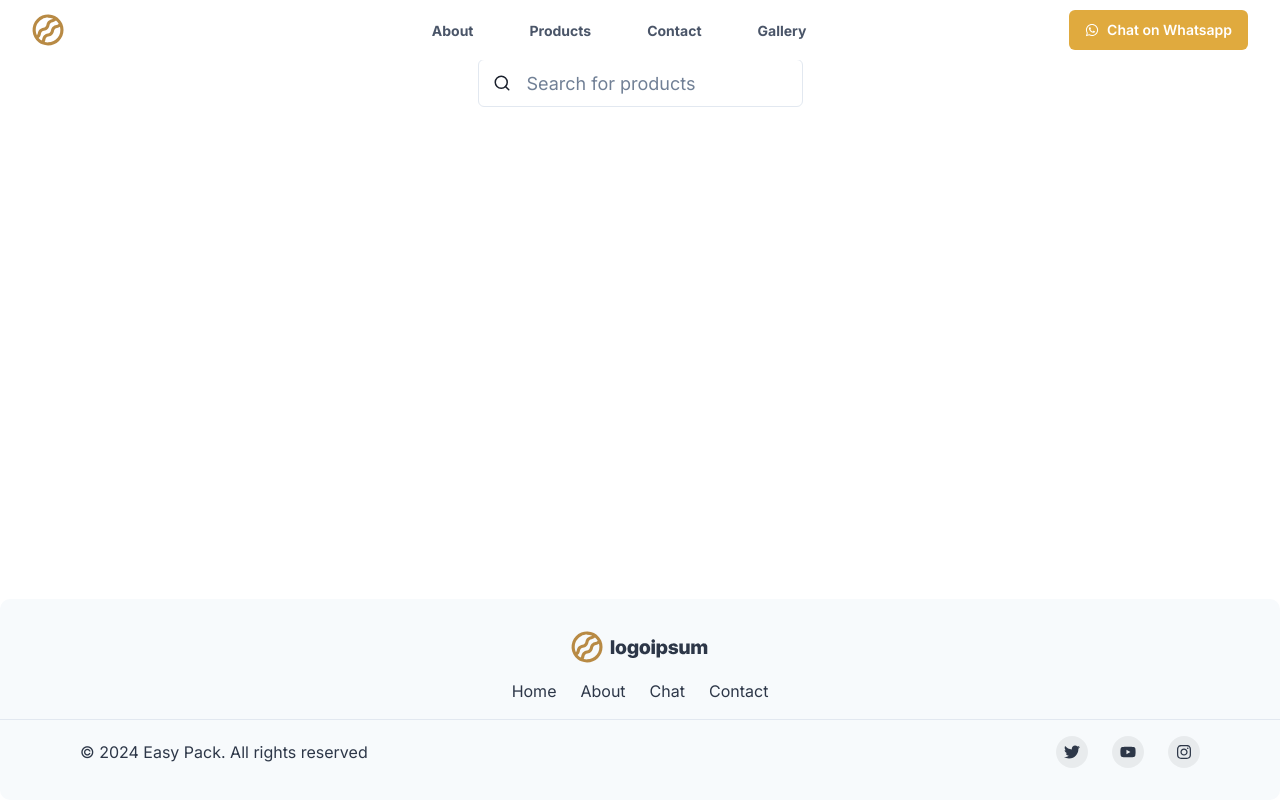
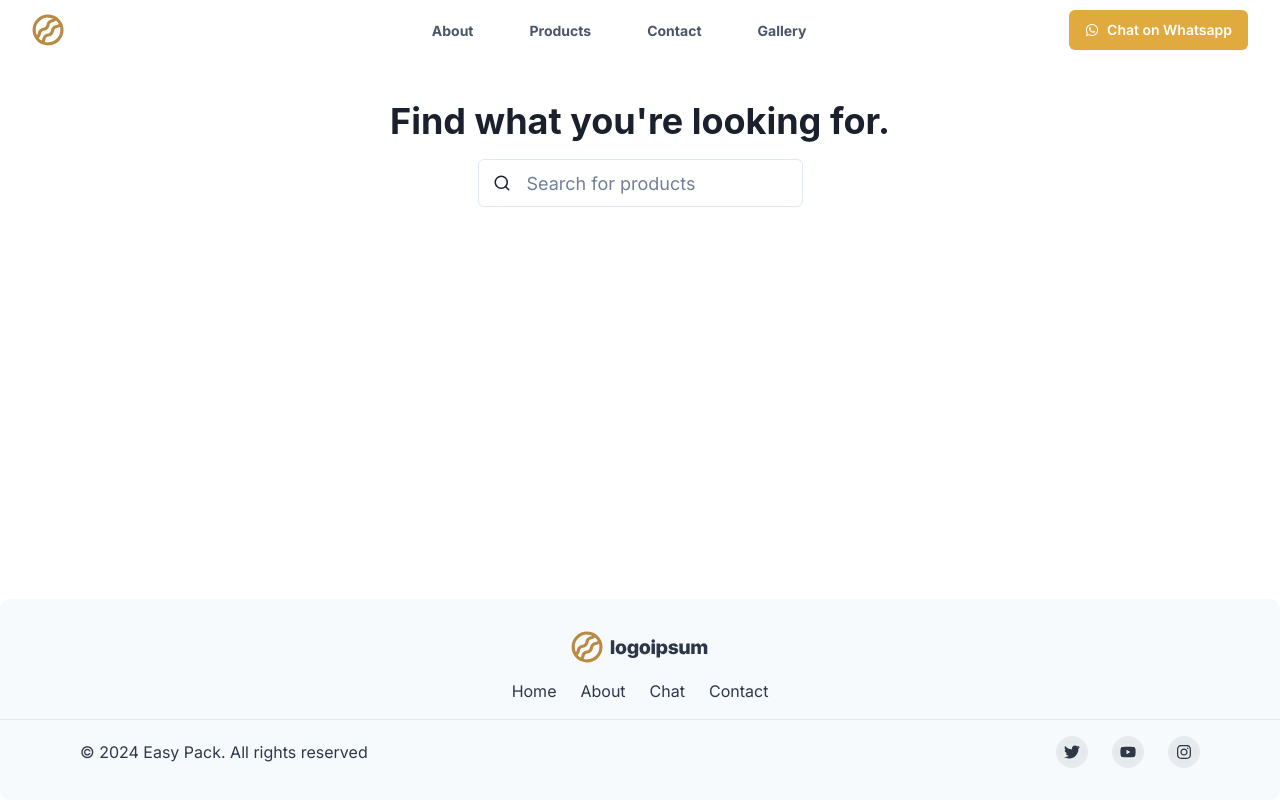
Before and after one commit to briannval/Easy-Pack-Official, a Next.js app: page /products in a window 1280 px wide. Built offline with nearby package versions, Linux system fonts and the light colour scheme.

Commit message:
Minor changes

```diff
--- a/src/app/products/page.tsx
+++ b/src/app/products/page.tsx
@@ -14,8 +14,7 @@ import { FiSearch } from "react-icons/fi";
 
 export default function Products() {
   return (
-    <main>
-      <VStack align={"center"} spacing={4}>
+    <VStack align={"center"} spacing={4} mt={"60px"} py={10}>
       <Heading>Find what you're looking for.</Heading>
       <Center>
         <InputGroup size={"lg"} ml={"auto"} mr={"auto"}>
@@ -26,6 +25,5 @@ export default function Products() {
         </InputGroup>
       </Center>
     </VStack>
-    </main>
   );
 }
```
Lines whose indentation alone changed are shown as unchanged.
